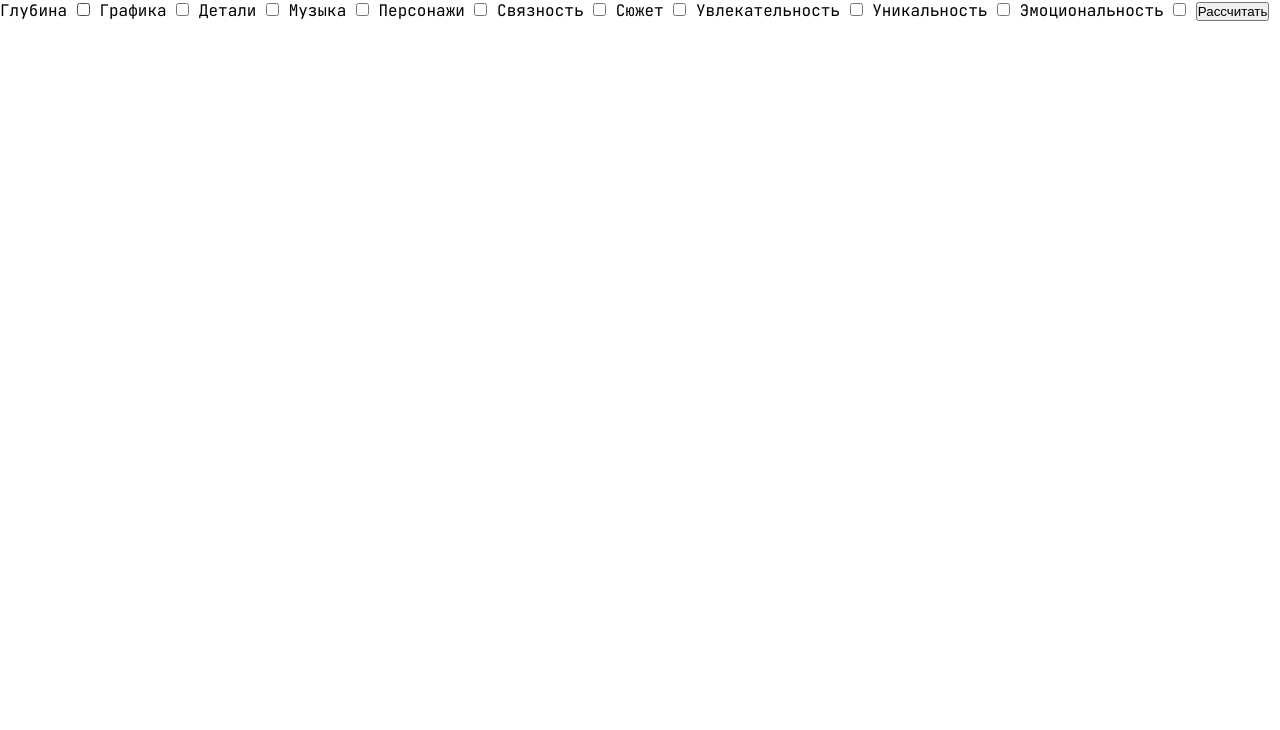
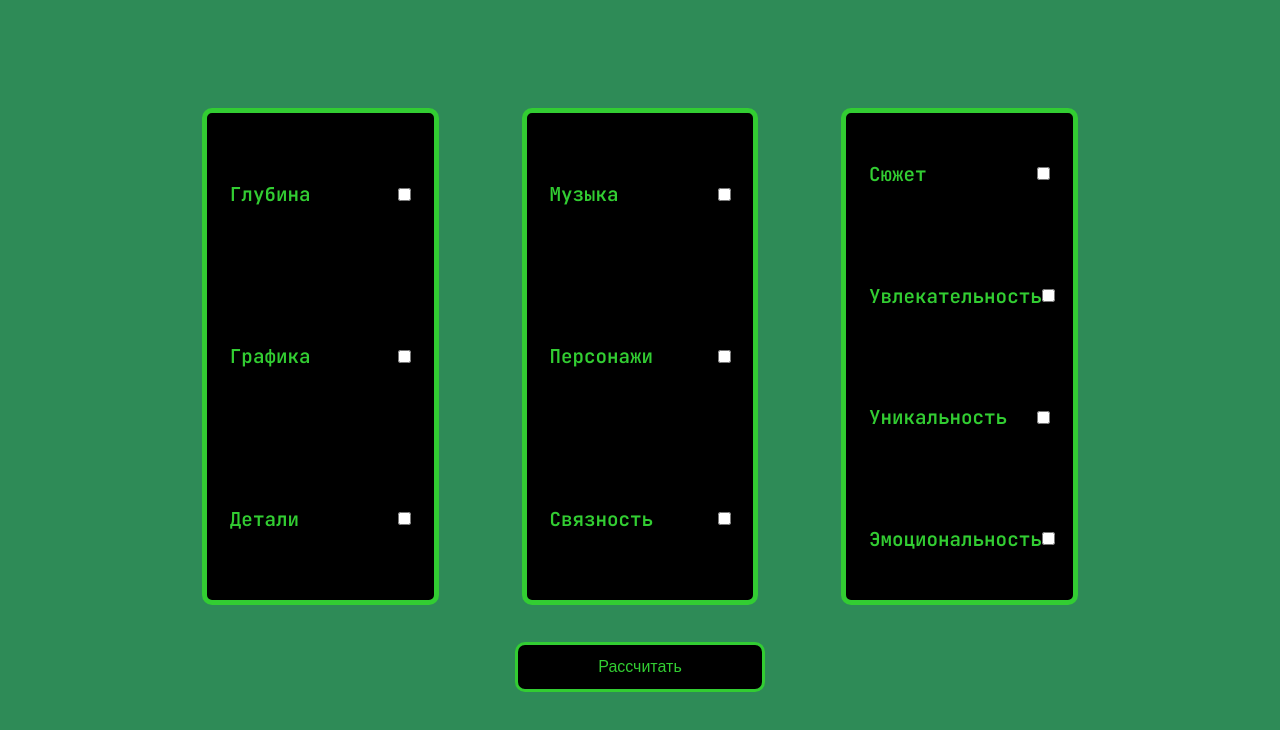
Before and after one commit to mikhaelzol93/anime-rating, a plain HTML site: page index.html in a window 1280 px wide. Drawn offline with Linux system fonts and the light colour scheme.

Commit message:
feat: Add CSS styles

```diff
--- a/index.html
+++ b/index.html
@@ -14,60 +14,68 @@
     <link type="Image/x-icon" href="./favicon.ico" rel="icon" />
     <link rel="stylesheet" href="./style.css" />
   </head>
-  <body>
-    <main>
-      <form>
-        <label>
+  <body class="body">
+    <main class="main">
+      <form class="form">
+        <div class="checkbox-groups">
+          <div class="group">
+            <label class="label">
               Глубина
               <input type="checkbox" name="intensity" id="intensity" />
             </label>
 
-        <label>
+            <label class="label">
               Графика
               <input type="checkbox" name="graphics" id="graphics" />
             </label>
 
-        <label>
+            <label class="label">
               Детали
               <input type="checkbox" name="minutiae" id="minutiae" />
             </label>
+          </div>
 
-        <label>
+          <div class="group">
+            <label class="label">
               Музыка
               <input type="checkbox" name="music" id="music" />
             </label>
 
-        <label>
+            <label class="label">
               Персонажи
               <input type="checkbox" name="characters" id="characters" />
             </label>
 
-        <label>
+            <label class="label">
               Связность
               <input type="checkbox" name="coherence" id="coherence" />
             </label>
+          </div>
 
-        <label>
+          <div class="group">
+            <label class="label">
               Сюжет
               <input type="checkbox" name="plot" id="plot" />
             </label>
 
-        <label>
+            <label class="label">
               Увлекательность
               <input type="checkbox" name="fun" id="fun" />
             </label>
 
-        <label>
+            <label class="label">
               Уникальность
               <input type="checkbox" name="originality" id="originality" />
             </label>
 
-        <label>
+            <label class="label">
               Эмоциональность
               <input type="checkbox" name="emotionality" id="emotionality" />
             </label>
+          </div>
+        </div>
 
-        <button type="button">Рассчитать</button>
+        <button type="button" class="button">Рассчитать</button>
       </form>
     </main>
   </body>
--- a/style.css
+++ b/style.css
@@ -1,3 +1,7 @@
+:root {
+  --main-color: #32cd32;
+}
+
 *,
 *::before,
 *::after {
@@ -6,6 +10,80 @@
   padding: 0;
 }
 
-body {
+.body {
+  align-items: center;
+  background-color: seagreen;
+  color: var(--main-color);
+  display: flex;
+  flex-direction: column;
   font-family: 'JetBrains Mono', monospace;
+  font-size: 1.2em;
+  font-weight: 600;
+  height: 100vh;
+  justify-content: center;
+  width: 100vw;
 }
+
+.button {
+  background-color: black;
+  border: 3px solid var(--main-color);
+  border-radius: 10px;
+  color: var(--main-color);
+  font-size: medium;
+  height: 50px;
+  width: 250px;
+}
+
+.button:active {
+  background-color: var(--main-color);
+  border-color: black;
+  color: black;
+}
+
+.button:hover {
+  background-color: seagreen;
+}
+
+.checkbox-groups {
+  display: flex;
+  height: 80%;
+  justify-content: space-between;
+  width: 90%;
+}
+
+.form {
+  align-items: center;
+  display: flex;
+  flex-direction: column;
+  height: 97%;
+  justify-content: space-around;
+  width: 95%;
+}
+
+.group {
+  background-color: black;
+  border: 5px solid var(--main-color);
+  border-radius: 10px;
+  display: flex;
+  flex-direction: column;
+  height: 100%;
+  justify-content: space-around;
+  width: 27%;
+}
+
+.label {
+  align-items: center;
+  display: flex;
+  height: 20%;
+  justify-content: space-between;
+  padding: 0 10%;
+  width: 100%;
+}
+
+.main {
+  align-items: center;
+  display: flex;
+  height: 80vh;
+  justify-content: center;
+  width: 80vw;
+}
```
Lines whose indentation alone changed are shown as unchanged.
